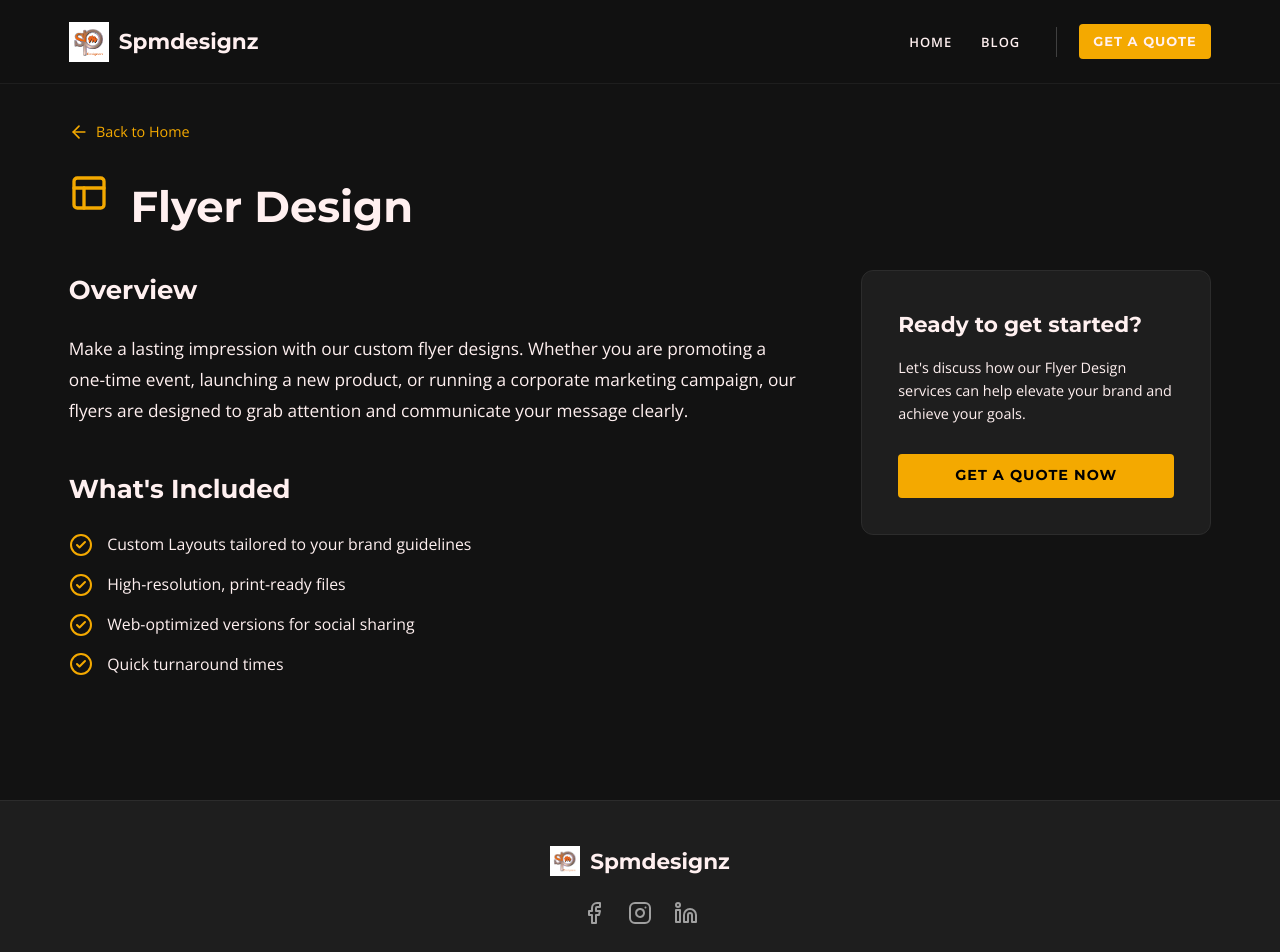
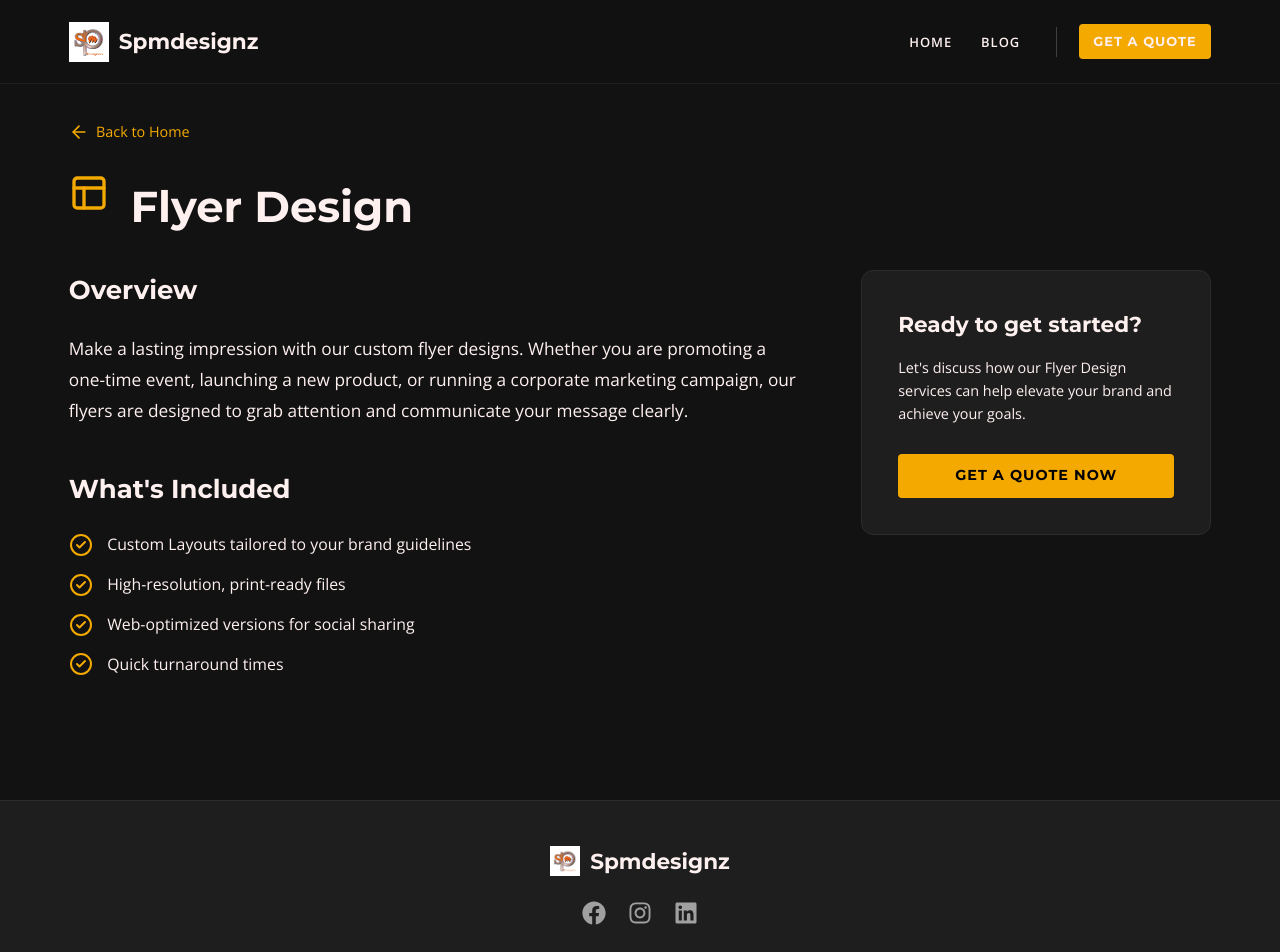
Before and after one commit to MucheruElijah/spmdesignz-website, a React (Vite) app: page /service/flyer-design in a window 1280 px wide. Shown: the top 952 px of the page. Built offline with nearby package versions, Linux system fonts and the light colour scheme.

Commit message:
Fix asset paths

```diff
--- a/package.json
+++ b/package.json
@@ -13,6 +13,7 @@
     "lucide-react": "^1.30.0",
     "react": "^19.2.8",
     "react-dom": "^19.2.8",
+    "react-icons": "^5.7.0",
     "react-router-dom": "^7.18.2"
   },
   "devDependencies": {
--- a/src/App.css
+++ b/src/App.css
@@ -8,7 +8,7 @@
   display: flex;
   align-items: center;
   position: relative;
-  background: linear-gradient(rgba(18, 18, 18, 0.85), rgba(18, 18, 18, 0.95)), url('/src/assets/hero_background.jpg') center/cover no-repeat;
+  background: linear-gradient(rgba(18, 18, 18, 0.85), rgba(18, 18, 18, 0.95)), url('/hero_background.jpg') center/cover no-repeat;
   margin-top: 0;
   padding-top: 120px;
   padding-bottom: 50px;
--- a/src/App.jsx
+++ b/src/App.jsx
@@ -1,6 +1,7 @@
 import React, { useEffect, useState } from 'react';
 import { BrowserRouter as Router, Routes, Route, Link, useLocation } from 'react-router-dom';
-import { Facebook, Instagram, Linkedin, Menu, X } from 'lucide-react';
+import { Menu, X } from 'lucide-react';
+import { FaFacebook, FaInstagram, FaLinkedin } from 'react-icons/fa';
 import Home from './pages/Home';
 import Blog from './pages/Blog';
 import BlogPost from './pages/BlogPost';
@@ -82,9 +83,9 @@ function App() {
             <img src="/logo.png" alt="Spmdesignz Logo" style={{ height: '30px', width: 'auto' }} /> Spmdesignz
           </div>
           <div className="social-links" style={{ display: 'flex', gap: '1.5rem', margin: '0.5rem 0' }}>
-            <a href="https://web.facebook.com/spmdesigners" target="_blank" rel="noopener noreferrer" style={{ color: 'var(--text-secondary)' }}><Facebook size={24} /></a>
-            <a href="https://www.instagram.com/spmdesignz" target="_blank" rel="noopener noreferrer" style={{ color: 'var(--text-secondary)' }}><Instagram size={24} /></a>
-            <a href="https://linkedin.com/spmdesigns" target="_blank" rel="noopener noreferrer" style={{ color: 'var(--text-secondary)' }}><Linkedin size={24} /></a>
+            <a href="https://web.facebook.com/spmdesigners" target="_blank" rel="noopener noreferrer" style={{ color: 'var(--text-secondary)' }}><FaFacebook size={24} /></a>
+            <a href="https://www.instagram.com/spmdesignz" target="_blank" rel="noopener noreferrer" style={{ color: 'var(--text-secondary)' }}><FaInstagram size={24} /></a>
+            <a href="https://linkedin.com/spmdesigns" target="_blank" rel="noopener noreferrer" style={{ color: 'var(--text-secondary)' }}><FaLinkedin size={24} /></a>
           </div>
           <p style={{ color: 'var(--text-secondary)' }}>&copy; {new Date().getFullYear()} Spmdesignz. All rights reserved.</p>
         </div>
```
Also changed, not shown: 1 other file (tests, documents, lock files or other folders).
